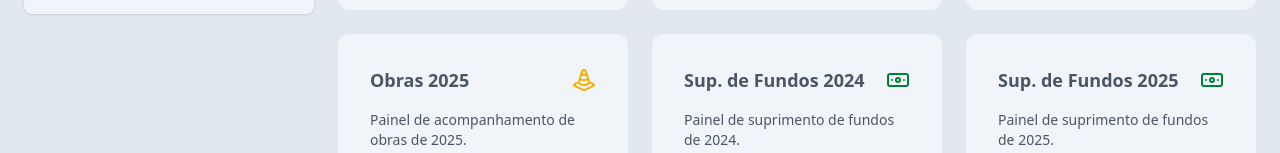
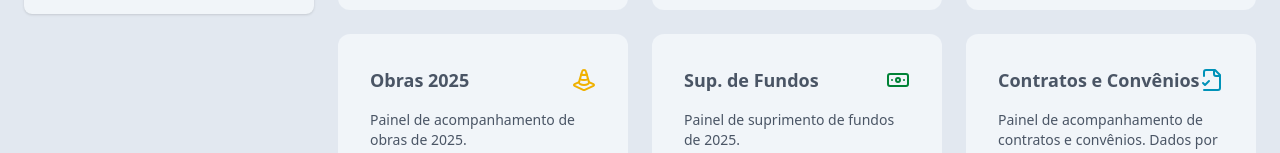
Before and after one commit to ciep-cgm-pvh/bi-portal-frontend, a React (Vite) app: page /hub in a window 1280 px wide. Shown: the part 643-796 px from the top of the page. Built offline with nearby package versions, Linux system fonts and the light colour scheme.

Commit message:
Update HubCardsData.tsx
Apaguei o suprimentos de fundos 2024 e atualizei o link do sup. Fundos para mostrar todos os anos

```diff
--- a/src/data/HubCardsData.tsx
+++ b/src/data/HubCardsData.tsx
@@ -48,16 +48,9 @@ const HubCardsData: HubCardInterface[] = [
     type: "Infraestrutura",
   },
   {
-    title: "Sup. de Fundos 2025",
+    title: "Sup. de Fundos",
     description: "Painel de suprimento de fundos de 2025.",
-    route: "https://lookerstudio.google.com/reporting/40cc18e1-c36e-40eb-99f6-114d224866b2",
-    icon: <Banknote className="text-green-700 w-6 h-6" />,
-    type: "Financeiro",
-  },
-    {
-    title: "Sup. de Fundos 2024",
-    description: "Painel de suprimento de fundos de 2024.",
-    route: "https://lookerstudio.google.com/u/0/reporting/0f03c025-df3c-4aa1-bdaf-2b052df4569b/page/3fWlE",
+    route: "https://lookerstudio.google.com/s/rR6sP6HktxA",
     icon: <Banknote className="text-green-700 w-6 h-6" />,
     type: "Financeiro",
   },
```
